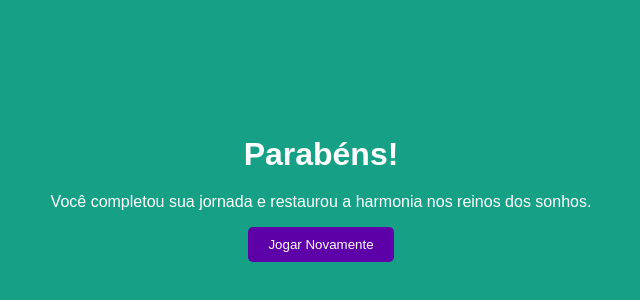
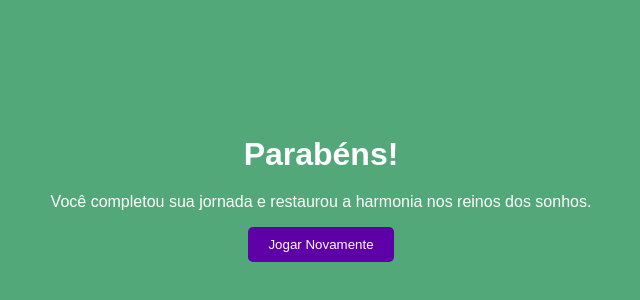
Before and after one commit to flaviarodriguess/Amoananno, a plain HTML site: page final.html in a window 1280 px wide. Shown: the part 212-512 px from the top of the page, without its empty margins (319-959 px from the left). Drawn offline with Linux system fonts and the light colour scheme.

Commit message:
Add files via upload

```diff
--- a/final.html
+++ b/final.html
@@ -7,7 +7,7 @@
     <style>
         body {
             font-family: Arial, sans-serif;
-            background-color: #16a085;
+            background-color: #53a87a;
             color: white;
             display: flex;
             justify-content: center;
```
